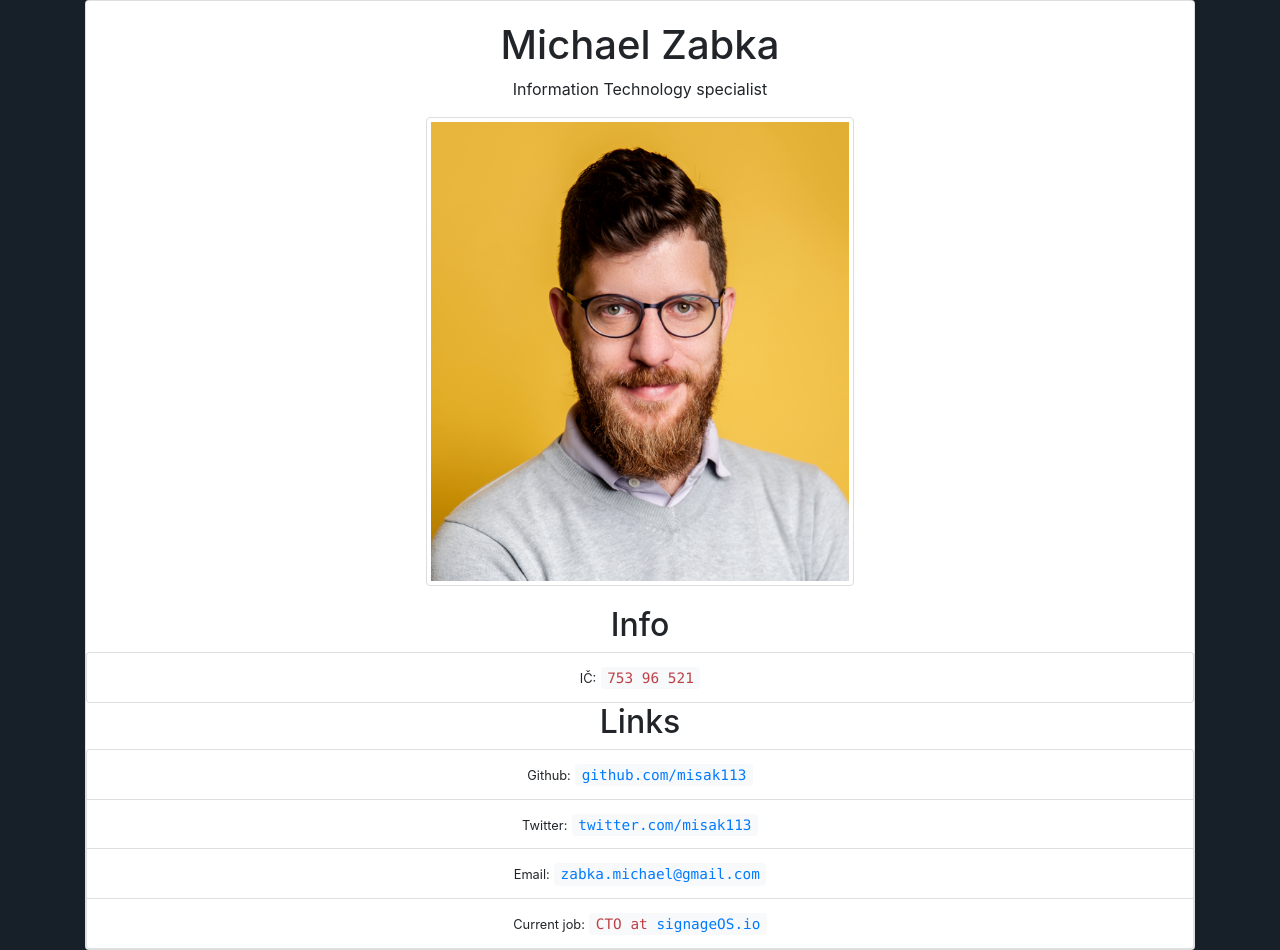
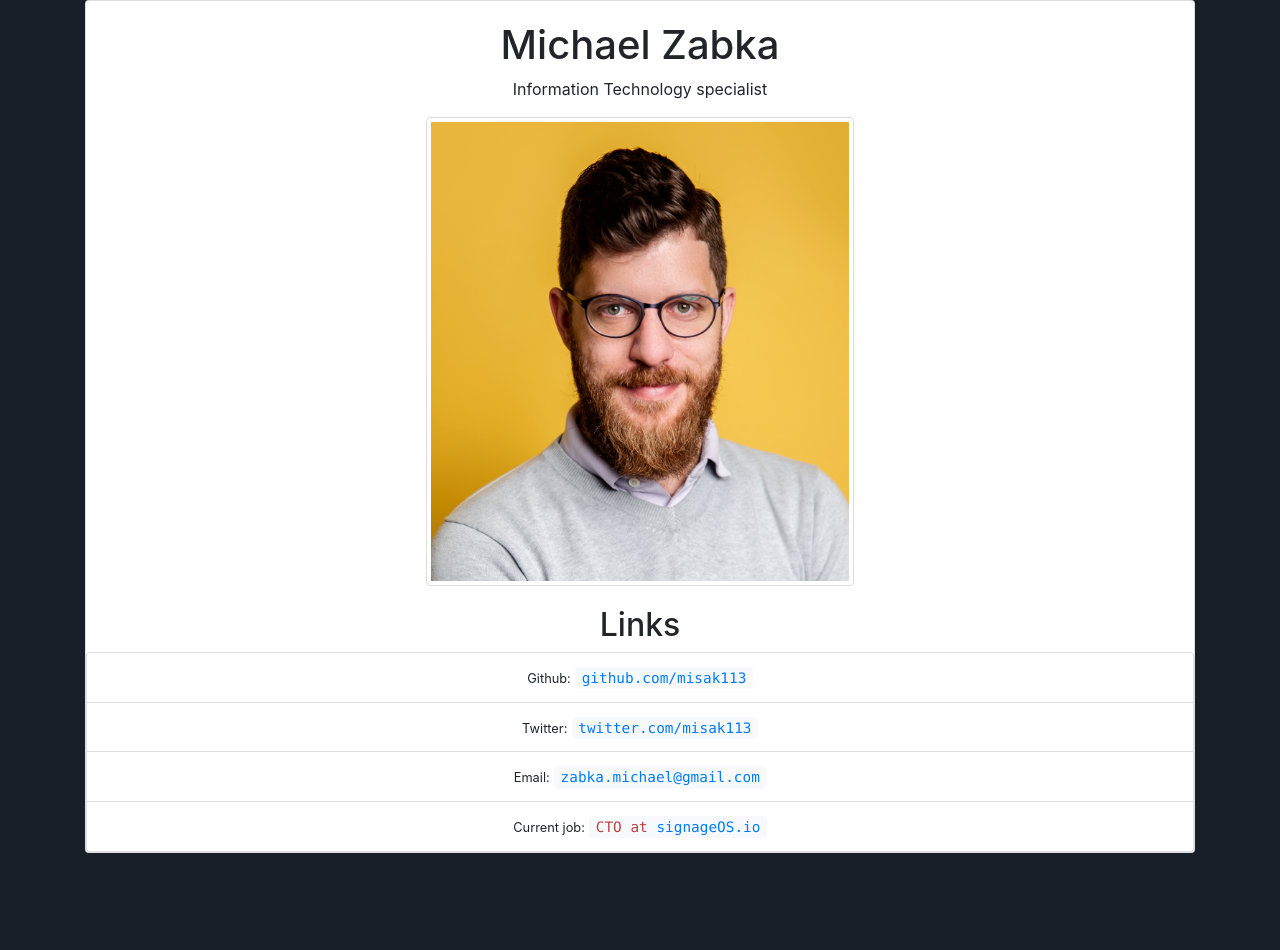
Before and after one commit to misak113/michaelzabka.cz, a website: page index.html in a window 1280 px wide. After the commit the page ends 853 px from the top, so only its background shows below. Drawn offline with nearby package versions, Linux system fonts and the light colour scheme.

Commit message:
Remove IC

```diff
--- a/index.html
+++ b/index.html
@@ -21,13 +21,6 @@
 						<p class="card-text">Information Technology specialist</p>
 						<img class="profilePicture img-thumbnail" src="mz-2022-medium-quality-rect.png"/>
 					</div>
-					<h2>Info</h2>
-					<ul class="list-group">
-						<li class="list-group-item">
-							<small>IČ:</small>
-							<code>753 96 521</code>
-						</li>
-					</ul>
 					<h2>Links</h2>
 					<ul class="list-group">
 						<li class="list-group-item">
```
